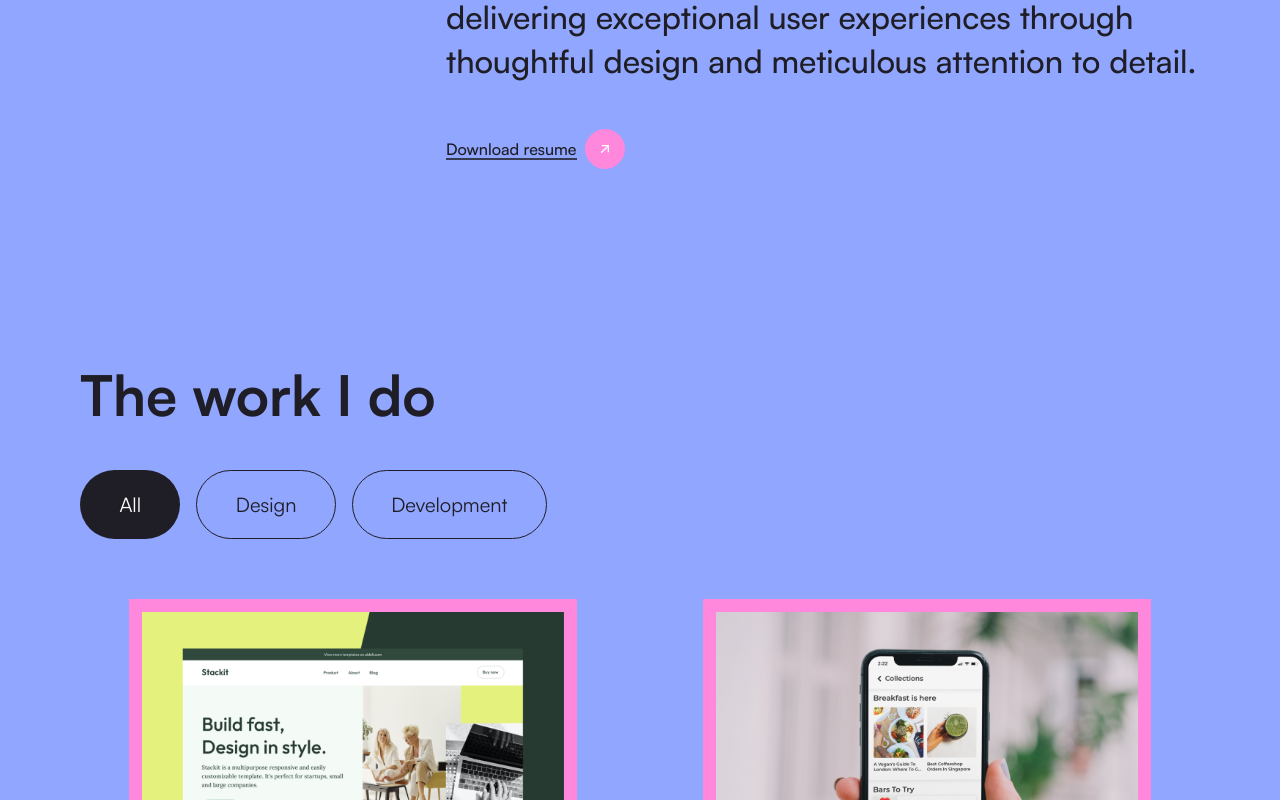
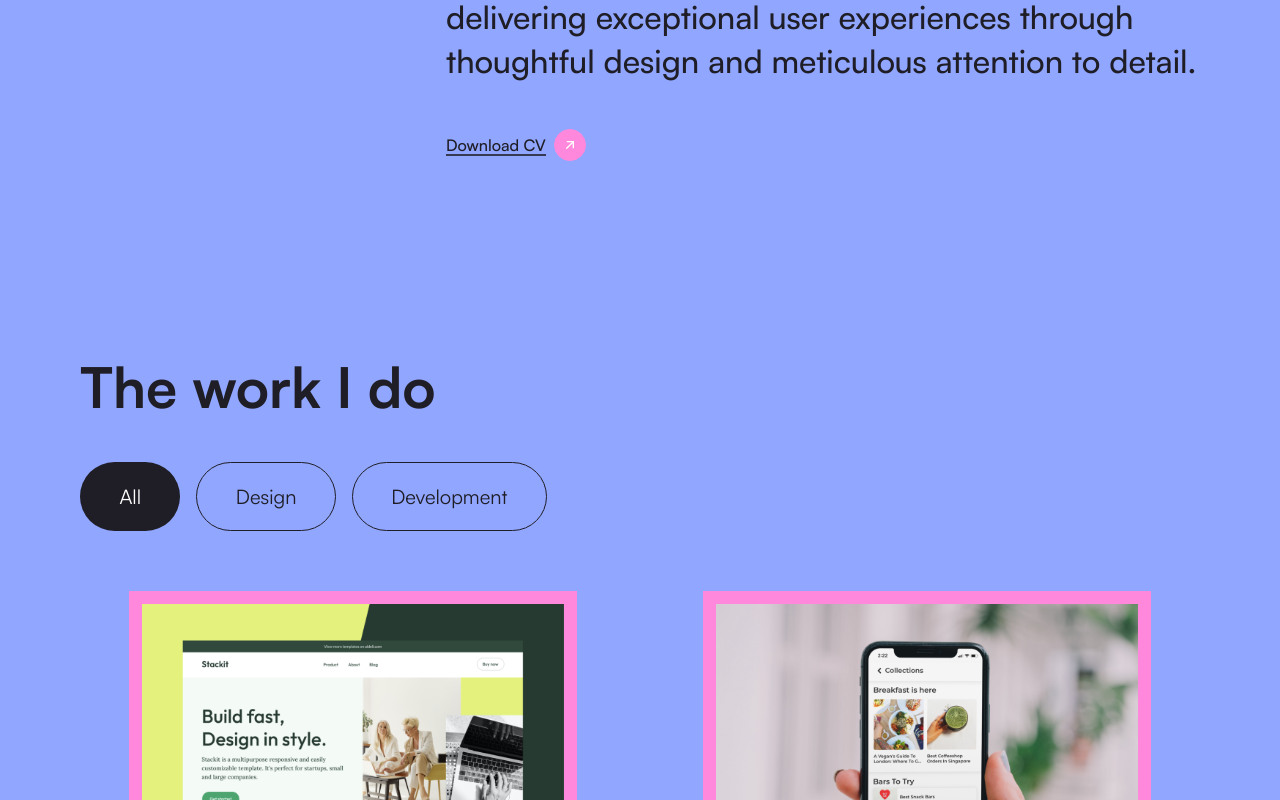
Before and after one commit to KostasKv/portfolio-demo, a Next.js app: page / in a window 1280 px wide. Shown: the part 940-1740 px from the top of the page. Built offline with nearby package versions, Linux system fonts and the light colour scheme.

Commit message:
Added hrefs to social links & added CV

```diff
--- a/src/app/page.js
+++ b/src/app/page.js
@@ -88,8 +88,18 @@ export default function Home() {
                 meticulous attention to detail.
               </p>
               <div className={`${styles.button__container} ${styles.flex}`}>
-                <a className={styles.resume__link}> Download resume </a>
-                <button className={`${styles.btnAccent} ${styles.accentHover}`}>
+                <a
+                  className={styles.cv__link}
+                  href="/CV.pdf"
+                  target="_blank"
+                  rel="noopener noreferrer">
+                  Download CV
+                </a>
+                <a
+                  className={`${styles.btnAccent} ${styles.accentHover}`}
+                  href="/CV.pdf"
+                  target="_blank"
+                  rel="noopener noreferrer">
                   <svg
                     xmlns="http://www.w3.org/2000/svg"
                     width="16"
@@ -104,7 +114,7 @@ export default function Home() {
                     <path d="M17 7l-10 10"></path>
                     <path d="M8 7l9 0l0 9"></path>
                   </svg>
-                </button>
+                </a>
               </div>
             </div>
           </div>
@@ -217,16 +227,18 @@ export default function Home() {
           <p className={styles.social__label}>SOCIAL MEDIA</p>
           <ul className={`${styles.social__links} ${styles.flex}`}>
             <li>
-              <a href="#">Twitter</a>
+              <a href="https://www.x.com">X</a>
             </li>
             <li>
-              <a href="#">Linkedin</a>
+              <a href="https://www.linkedin.com/in/kostas-kvietinskas/">
+                Linkedin
+              </a>
             </li>
             <li>
-              <a href="#">Github</a>
+              <a href="https://www.github.com/KostasKv">Github</a>
             </li>
             <li>
-              <a href="#">Dribbble</a>
+              <a href="https://www.dribbble.com">Dribbble</a>
             </li>
           </ul>
         </div>
--- a/src/app/page.module.css
+++ b/src/app/page.module.css
@@ -69,6 +69,9 @@
   height: 3.25em;
   background-color: var(--clr-accent);
   border: 1px solid var(--clr-accent);
+  color: var(--clr-light-100);
+  border-radius: 100vh;
+  cursor: pointer;
 }
 
 .btnLight {
@@ -220,14 +223,13 @@ header .content__container {
   font-weight: 500;
 }
 
-/* resume links*/
-.resume__link {
+.cv__link {
   position: relative;
   font-weight: 500;
   cursor: pointer;
 }
 
-.resume__link::after {
+.cv__link::after {
   content: "";
   position: absolute;
   width: 100%;
@@ -240,9 +242,14 @@ header .content__container {
   transform-origin: left bottom;
 }
 
-.resume__link:hover::after {
+.cv__link:hover {
+  color: var(--clr-light-100);
+}
+
+.cv__link:hover::after {
   animation: line-from-left 300ms ease-in;
   opacity: 0.8;
+  background-color: var(--clr-light-100);
 }
 
 /* Work section */
```
Also changed, not shown: 1 other file (tests, documents, lock files or other folders).
